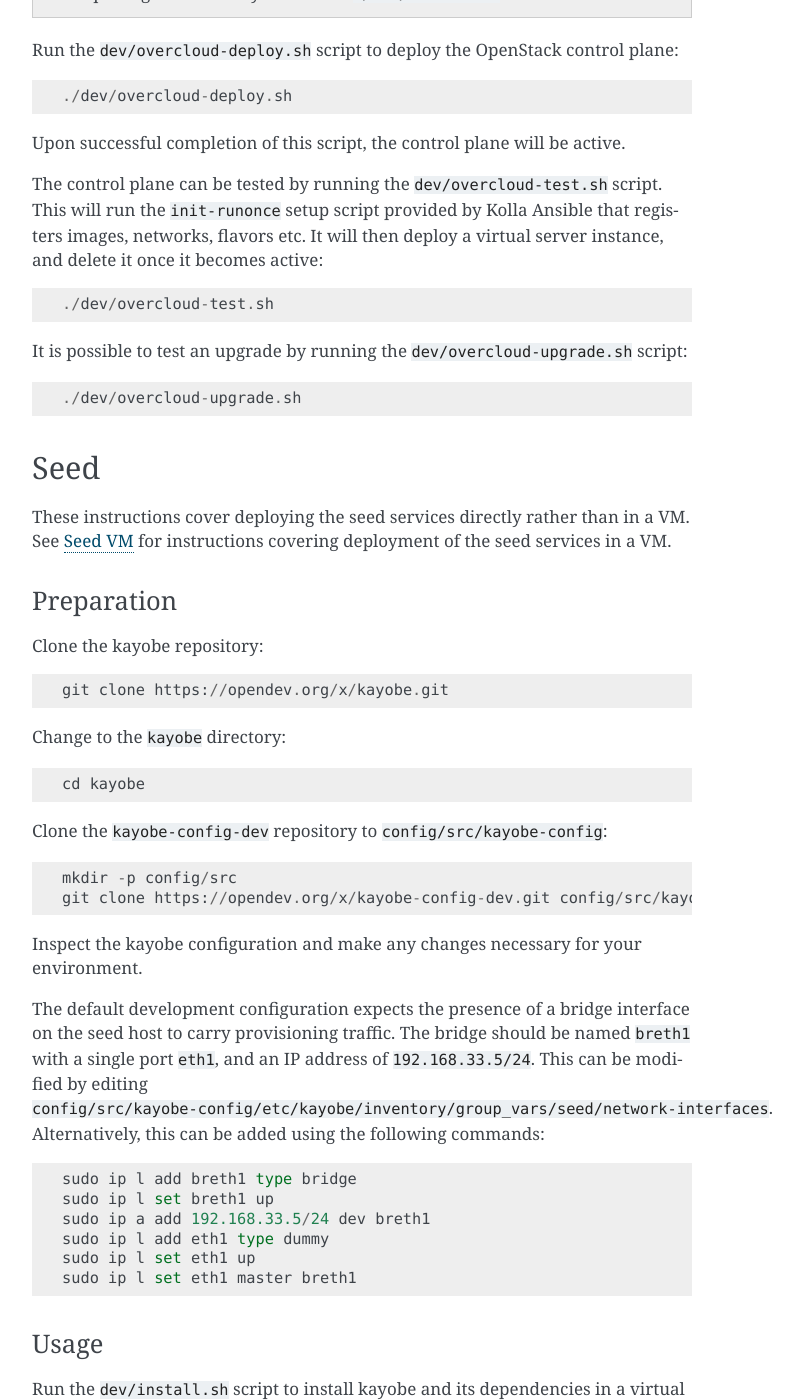
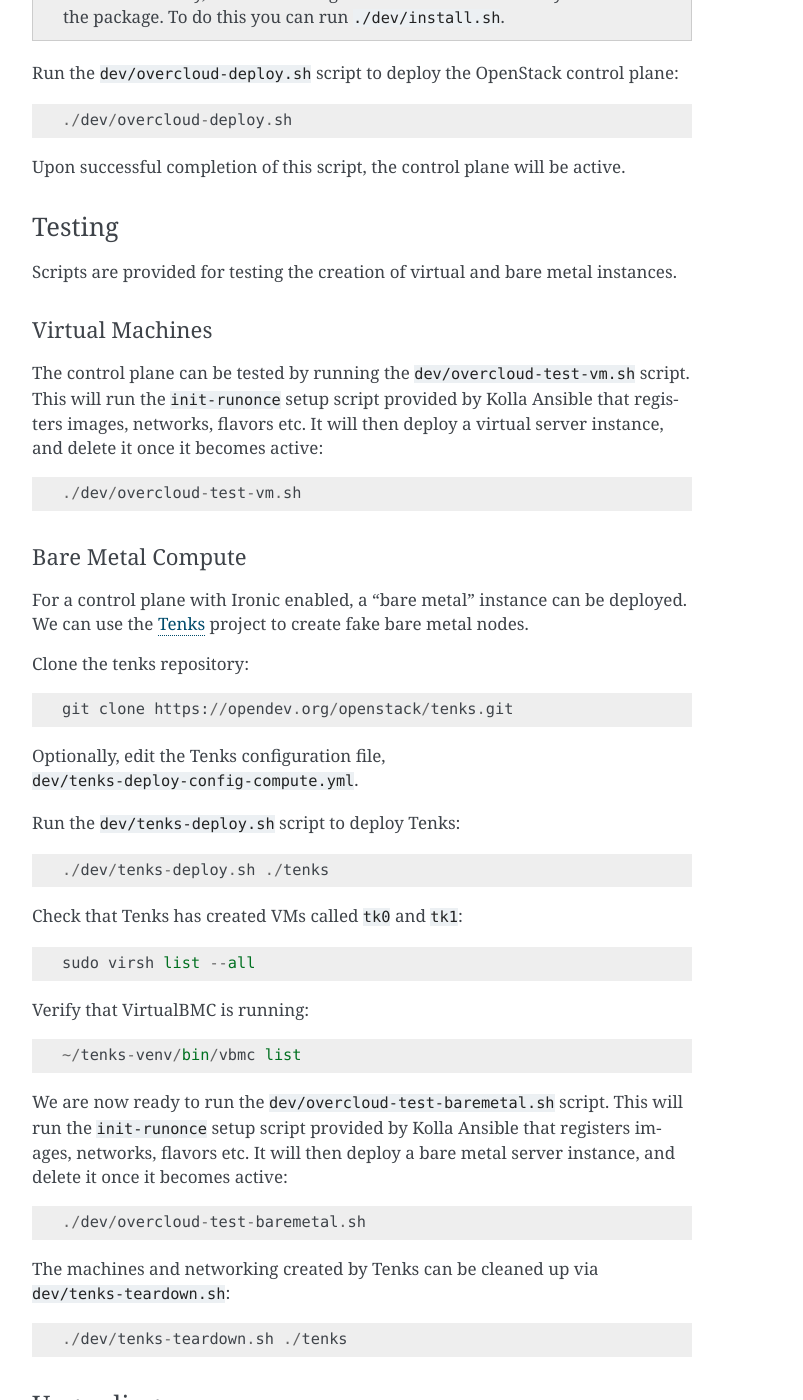
Before and after one commit to openstack/kayobe, a Sphinx documentation site: the page built from doc/source/development/automated.rst, in a window 1280 px wide and 1400 px high, scrolled down 2001 px. Shown: the whole window, without its empty margins (388-1191 px from the left). Built offline with Sphinx 7.4.7, drawn with Linux system fonts in a browser that asks for light colours; pages that are not in the unit, such as notebooks, are missing from menus; some of the changed text lies outside the part shown.

Commit message:
Small update to automated development docs
Include information on how to test bare metal instance creation.

Change-Id: Ie40f258a31d4b72cd9867d321a3ff712522daec5

```diff
--- a/doc/source/development/automated.rst
+++ b/doc/source/development/automated.rst
@@ -100,15 +101,65 @@ plane::
 
 Upon successful completion of this script, the control plane will be active.
 
-The control plane can be tested by running the ``dev/overcloud-test.sh``
+Testing
+-------
+
+Scripts are provided for testing the creation of virtual and bare metal
+instances.
+
+Virtual Machines
+^^^^^^^^^^^^^^^^
+
+The control plane can be tested by running the ``dev/overcloud-test-vm.sh``
 script. This will run the ``init-runonce`` setup script provided by Kolla
 Ansible that registers images, networks, flavors etc. It will then deploy a
 virtual server instance, and delete it once it becomes active::
 
-    ./dev/overcloud-test.sh
+    ./dev/overcloud-test-vm.sh
 
-It is possible to test an upgrade by running the ``dev/overcloud-upgrade.sh``
-script::
+Bare Metal Compute
+^^^^^^^^^^^^^^^^^^
+
+For a control plane with Ironic enabled, a "bare metal" instance can be
+deployed. We can use the `Tenks <https://tenks.readthedocs.io/en/latest/>`__
+project to create fake bare metal nodes.
+
+Clone the tenks repository::
+
+    git clone https://opendev.org/openstack/tenks.git
+
+Optionally, edit the Tenks configuration file,
+``dev/tenks-deploy-config-compute.yml``.
+
+Run the ``dev/tenks-deploy.sh`` script to deploy Tenks::
+
+    ./dev/tenks-deploy.sh ./tenks
+
+Check that Tenks has created VMs called ``tk0`` and ``tk1``::
+
+    sudo virsh list --all
+
+Verify that VirtualBMC is running::
+
+    ~/tenks-venv/bin/vbmc list
+
+We are now ready to run the ``dev/overcloud-test-baremetal.sh`` script. This
+will run the ``init-runonce`` setup script provided by Kolla Ansible that
+registers images, networks, flavors etc. It will then deploy a bare metal
+server instance, and delete it once it becomes active::
+
+    ./dev/overcloud-test-baremetal.sh
+
+The machines and networking created by Tenks can be cleaned up via
+``dev/tenks-teardown.sh``::
+
+    ./dev/tenks-teardown.sh ./tenks
+
+Upgrading
+---------
+
+It is possible to test an upgrade from a previous release by running the
+``dev/overcloud-upgrade.sh`` script::
 
     ./dev/overcloud-upgrade.sh
 
@@ -179,7 +230,8 @@ Clone the tenks repository::
 
     git clone https://opendev.org/openstack/tenks.git
 
-Edit the Tenks configuration file, ``dev/tenks-deploy-config-seed.yml``.
+Optionally, edit the Tenks configuration file,
+``dev/tenks-deploy-config-overcloud.yml``.
 
 Run the ``dev/tenks-deploy.sh`` script to deploy Tenks::
 
```
Also changed, not shown: other parts of doc/source/development/automated.rst (+1 -0 lines).
